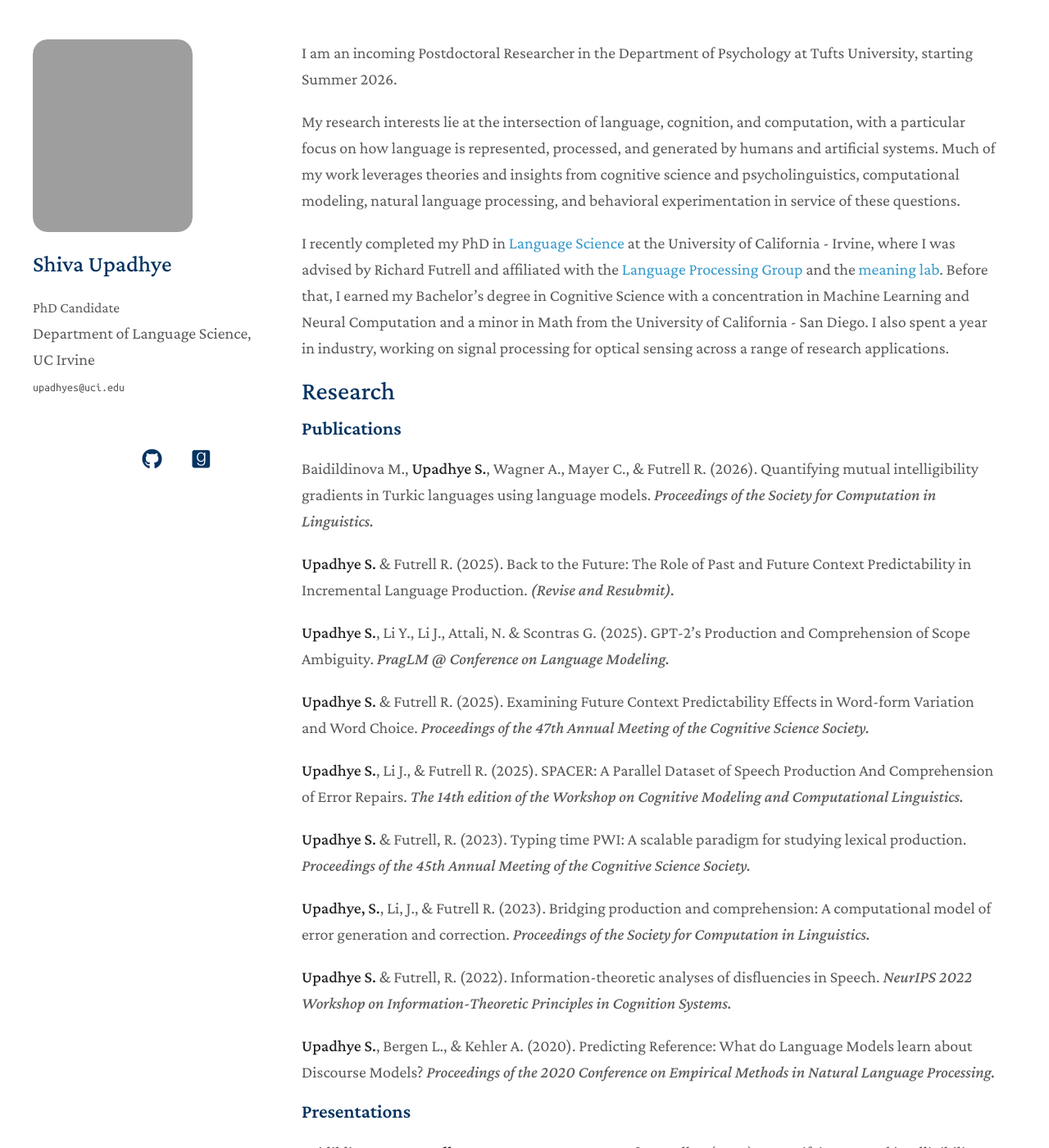
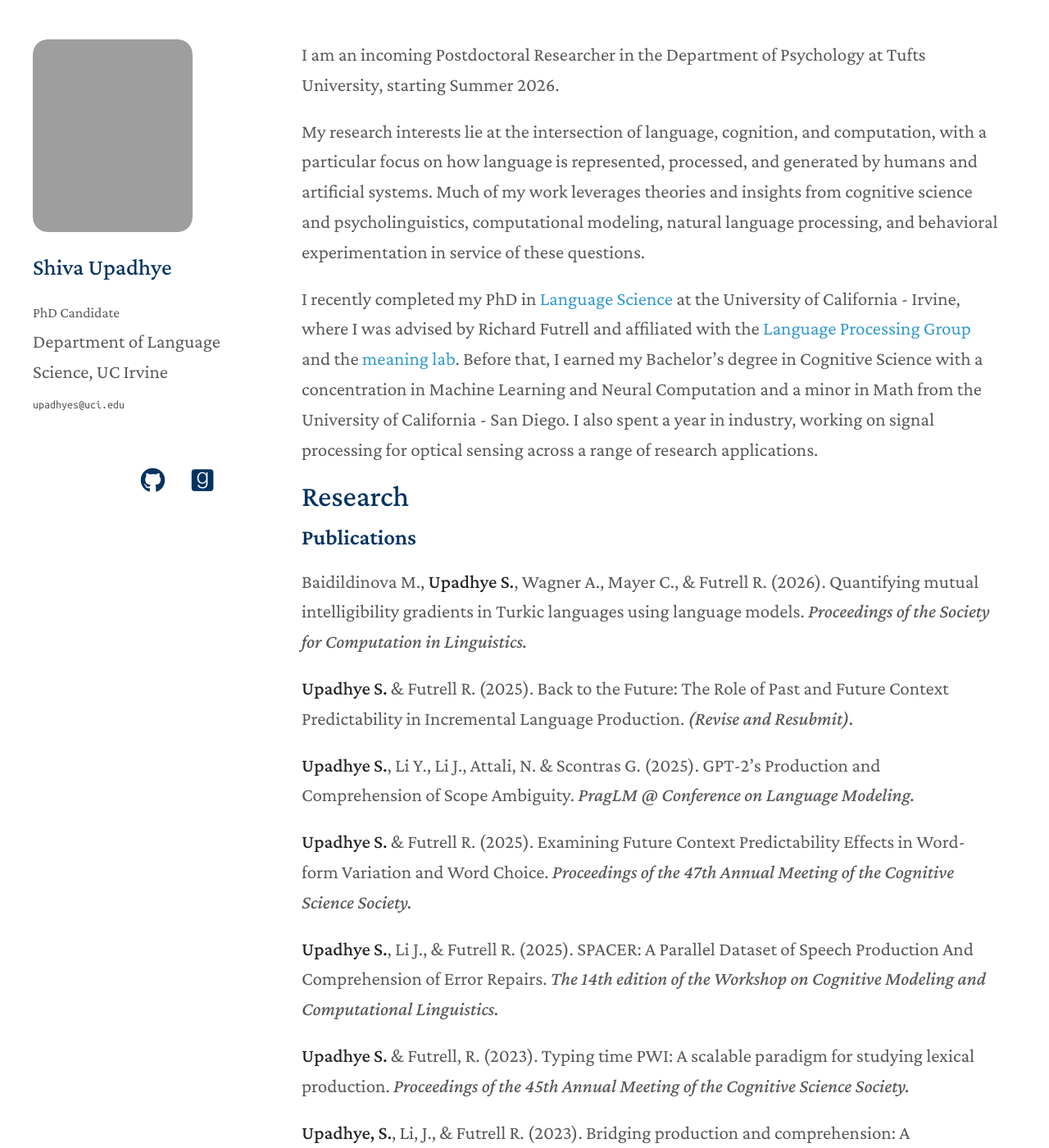
Before and after one commit to shiupadhye/shiupadhye.github.io, a Jekyll site: the page built from index.md, in a window 1280 px wide and 1400 px high. Shown: the whole window at 82% size. Built offline with Jekyll 4.4.1, drawn with Linux system fonts in a browser that asks for light colours; a style sheet for code colours, icons or effects is not loaded; grey boxes are pictures that could not be loaded.

Commit message:
Update minimal-light.scss

```diff
--- a/_sass/minimal-light.scss
+++ b/_sass/minimal-light.scss
@@ -7,7 +7,7 @@
   width: 3.2rem;
   height: 3.2rem;
   line-height: 3.2rem;
-  font-size: 1.55rem;
+  font-size: 1.9rem;
   color: #043361 !important;
   background-color: transparent;
   border-radius: 100%;
@@ -160,7 +160,7 @@ papertitle {
   }
 
 body {
-    font-size: 20px;
+    font-size: 23px;
     line-height: 1.6;
 }
 
```
